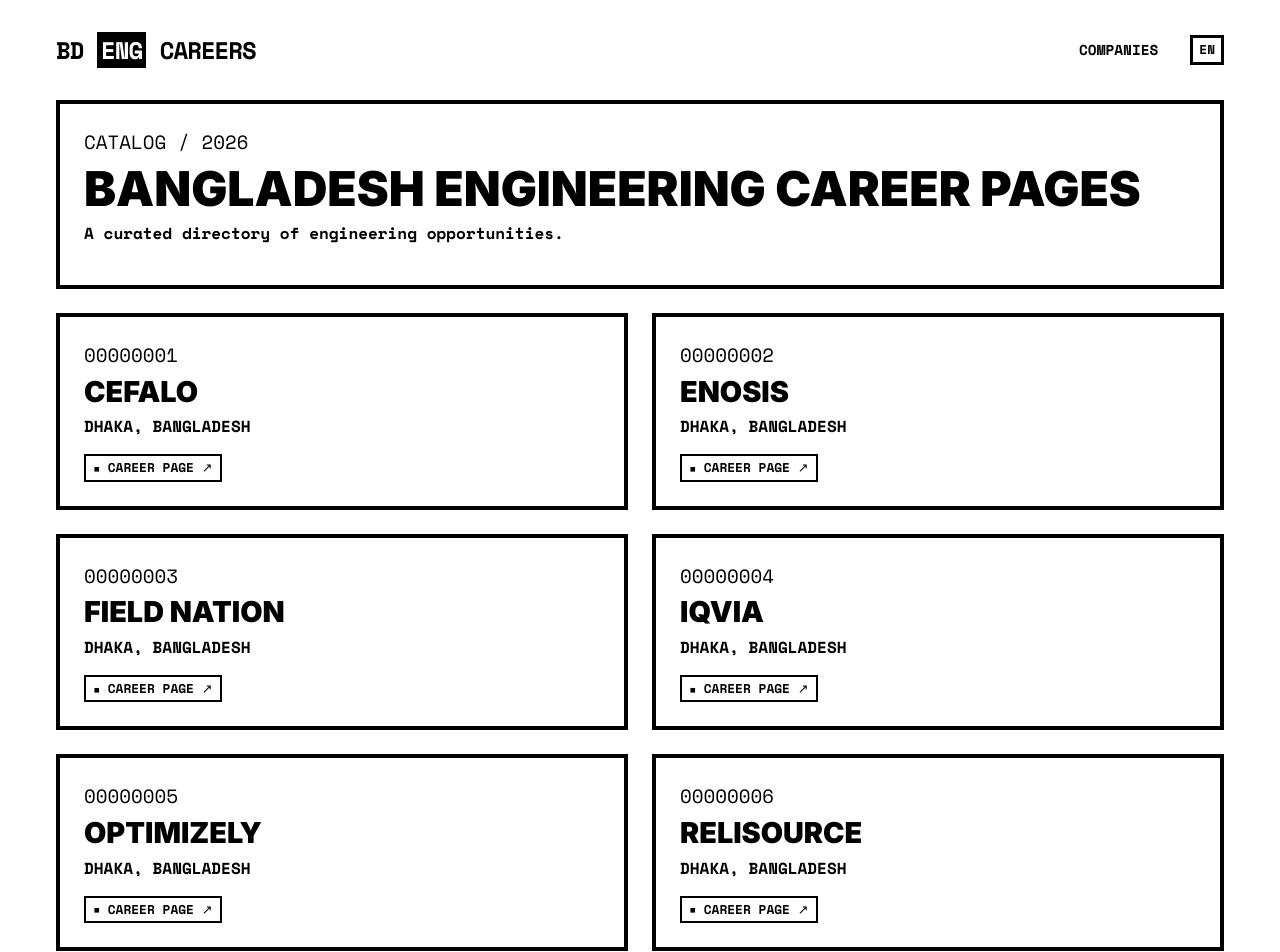
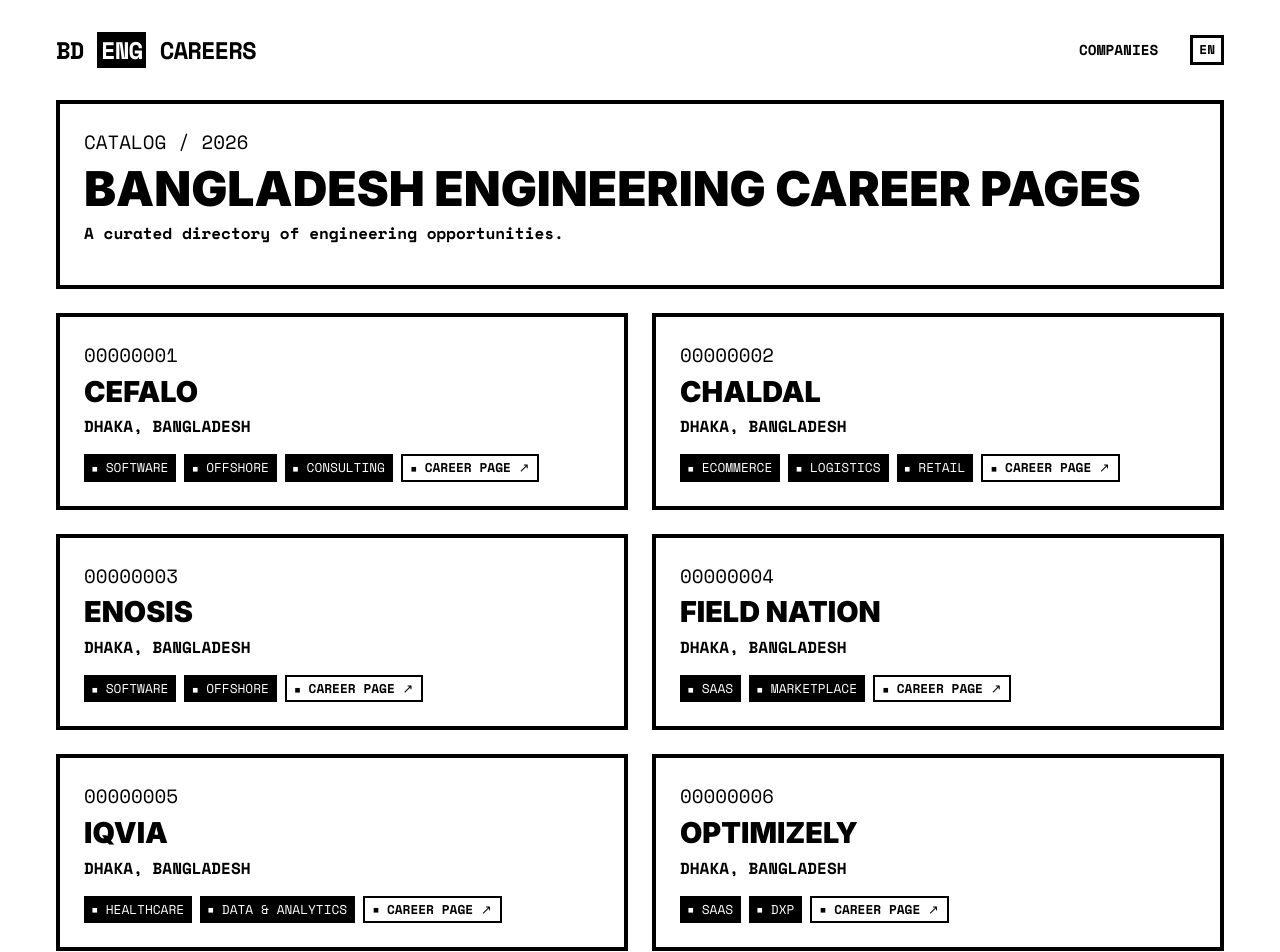
Before and after one commit to ryanhossain9797/career_pages, a React (Vite) app: page / in a window 1280 px wide. Shown: the top 952 px of the page. Built offline with nearby package versions, Linux system fonts and the light colour scheme.

Commit message:
Layout adjustments

```diff
--- a/src/App.css
+++ b/src/App.css
@@ -66,7 +66,7 @@
   display: grid;
   grid-template-columns: 1fr 1fr;
   gap: 1.5rem;
-  align-content: start;
+  align-items: start;
 }
 
 .card {
--- a/src/data/companies.ts
+++ b/src/data/companies.ts
@@ -7,62 +7,75 @@
     { id: 'saas', label: 'SAAS' },
     { id: 'fintech', label: 'FINTECH' },
     { id: 'consulting', label: 'CONSULTING' },
+    { id: 'marketplace', label: 'MARKETPLACE' },
+    { id: 'data', label: 'DATA & ANALYTICS' },
+    { id: 'dxp', label: 'DXP' },
+    { id: 'telecom', label: 'TELECOM' },
+    { id: 'ecommerce', label: 'ECOMMERCE' },
+    { id: 'logistics', label: 'LOGISTICS' },
+    { id: 'retail', label: 'RETAIL' },
 ]
 
 const rawCompanies = [
     {
         name: 'Cefalo',
         location: 'DHAKA, BANGLADESH',
-        tagIds: [],
+        tagIds: ['software', 'offshore', 'consulting'],
         careerPageUrl: 'https://career.cefalo.com/#jobList'
     },
     {
         name: 'Enosis',
         location: 'DHAKA, BANGLADESH',
-        tagIds: [],
+        tagIds: ['software', 'offshore'],
         careerPageUrl: 'https://enosisbd.pinpointhq.com/#js-careers-jobs-block'
     },
     {
         name: 'Field nation',
         location: 'DHAKA, BANGLADESH',
-        tagIds: [],
+        tagIds: ['saas', 'marketplace'],
         careerPageUrl: 'https://jobs.lever.co/fieldnation?location=Dhaka&commitment=Full-time&department=&team=Software%20Development'
     },
     {
         name: 'IQVIA',
         location: 'DHAKA, BANGLADESH',
-        tagIds: [],
+        tagIds: ['healthcare', 'data'],
         careerPageUrl: 'https://jobs.iqvia.com/en/jobs?categories=IT+Infrastructure,IT+Design+and+Development,Software+Development+Engineering&locations=Bangladesh'
     },
     {
         name: 'Optimizely',
         location: 'DHAKA, BANGLADESH',
-        tagIds: [],
+        tagIds: ['saas', 'dxp'],
         careerPageUrl: 'https://careers.optimizely.com/search/?createNewAlert=false&q=&locationsearch=Dhaka&optionsFacetsDD_department=&optionsFacetsDD_country='
     },
     {
         name: 'Selise',
         location: 'DHAKA, BANGLADESH',
-        tagIds: [],
+        tagIds: ['software', 'consulting'],
         careerPageUrl: 'https://selisegroup.com/about-us/#selise-career'
     },
     {
         name: 'SSL Wireless',
         location: 'DHAKA, BANGLADESH',
-        tagIds: [],
+        tagIds: ['fintech', 'telecom'],
         careerPageUrl: 'https://sslwireless.com/jobs/'
     },
     {
         name: 'Therap',
         location: 'DHAKA, BANGLADESH',
-        tagIds: [],
+        tagIds: ['healthcare', 'saas'],
         careerPageUrl: 'https://therap.hire.trakstar.com/'
     },
     {
         name: 'Relisource',
         location: 'DHAKA, BANGLADESH',
-        tagIds: [],
+        tagIds: ['software', 'healthcare', 'logistics'],
         careerPageUrl: 'https://www.relisource.com/careers/'
+    },
+    {
+        name: 'Chaldal',
+        location: 'DHAKA, BANGLADESH',
+        tagIds: ['ecommerce', 'logistics', 'retail'],
+        careerPageUrl: 'https://chaldal.tech/'
     }
 ]
 
```
